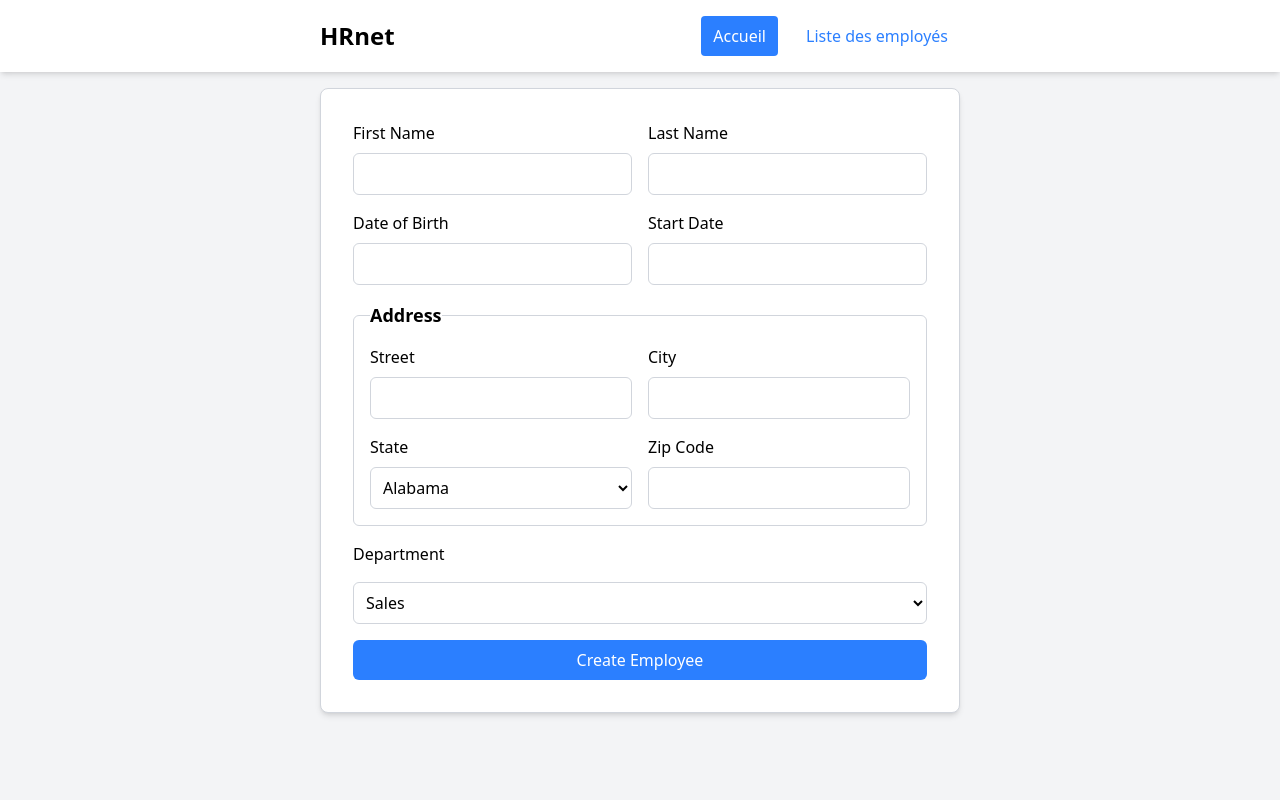
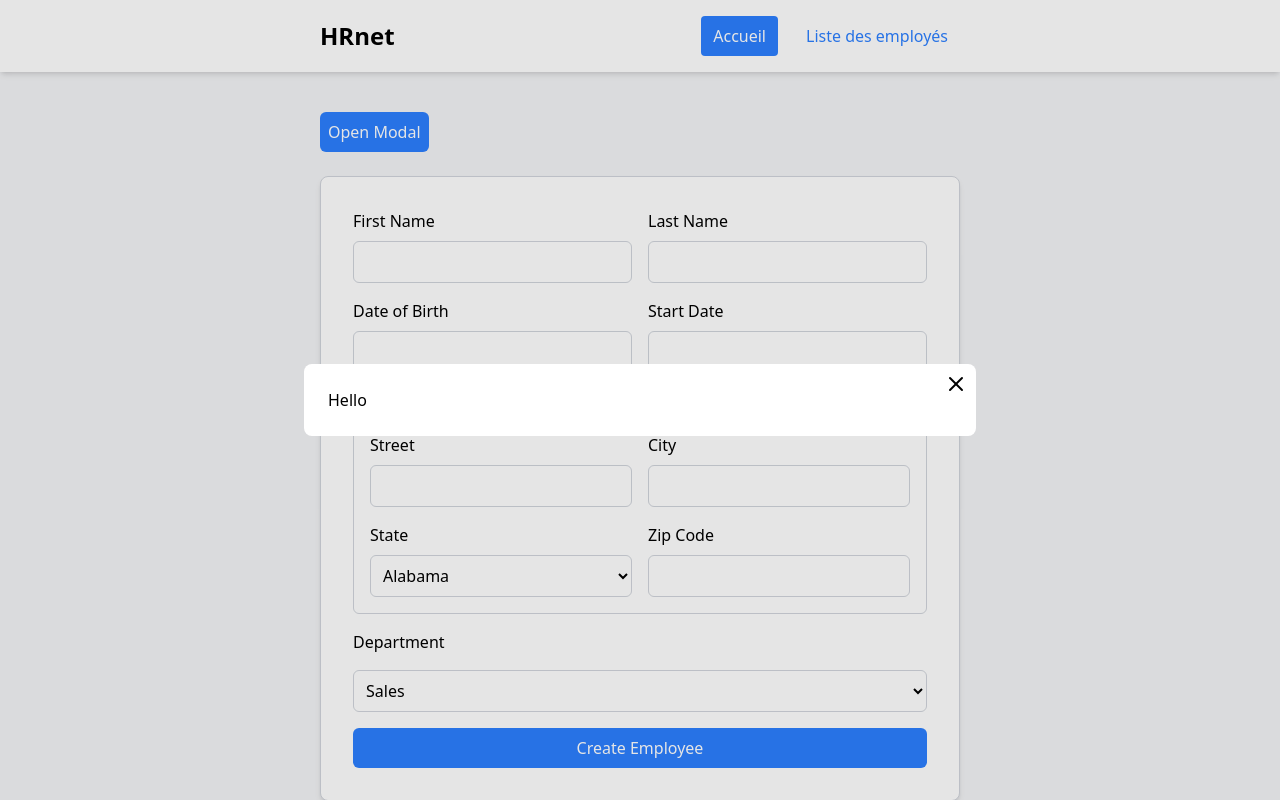
Before and after one commit to WillFDA/OC-wealth-health, a React (Vite) app: page / in a window 1280 px wide. Both pictures are taken after typing "Sample", "Sample", "Sample", "Sample", "Sample", "Sample" into the empty fields and a click on the button "Create Employee". Built offline with nearby package versions, Linux system fonts and the light colour scheme.

Commit message:
feat(home): début conception modal  et améliorer le formulaire d'employé avec gestion d'état

```diff
--- a/package.json
+++ b/package.json
@@ -11,6 +11,7 @@
   },
   "dependencies": {
     "@tailwindcss/vite": "^4.1.11",
+    "lucide-react": "^0.539.0",
     "react": "^19.1.1",
     "react-dom": "^19.1.1",
     "react-router": "^7.8.0",
--- /dev/null
+++ b/src/components/modal.tsx
@@ -0,0 +1,64 @@
+import { X } from 'lucide-react'
+import { useEffect, useRef } from 'react'
+import { createPortal } from 'react-dom'
+
+export default function Modal({
+  open,
+  onClose,
+  children,
+  closeIcon,
+  closePosition = 'top-right',
+  customPosition,
+}: {
+  open: boolean
+  onClose: () => void
+  children: React.ReactNode
+  closeIcon?: React.ReactNode
+  closePosition?: 'top-right' | 'top-left' | 'bottom-right' | 'bottom-left'
+  customPosition?: string
+}) {
+  const dialogRef = useRef<HTMLDialogElement>(null)
+
+  const getIconPosition = (position: string) => {
+    switch (position) {
+      case 'top-right':
+        return 'top-2 right-2'
+      case 'top-left':
+        return 'top-2 left-2'
+      case 'bottom-right':
+        return 'bottom-2 right-2'
+      case 'bottom-left':
+        return 'bottom-2 left-2'
+      default:
+        return 'top-2 right-2'
+    }
+  }
+
+  useEffect(() => {
+    if (!dialogRef.current) return
+    if (open) {
+      dialogRef.current?.showModal()
+    } else {
+      dialogRef.current?.close()
+    }
+  }, [open])
+
+  if (typeof document === 'undefined') return null
+  return createPortal(
+    <dialog
+      ref={dialogRef}
+      className='w-2xl max-w-2xl mx-auto my-auto min-h-lg bg-white p-6 rounded-lg'
+    >
+      <form
+        method='dialog'
+        autoFocus
+        onClick={onClose}
+        className={`absolute cursor-pointer ${getIconPosition(closePosition) || customPosition}`}
+      >
+        {closeIcon || <X className='size-6' />}
+      </form>
+      {children}
+    </dialog>,
+    document.body,
+  )
+}
--- a/src/pages/home.tsx
+++ b/src/pages/home.tsx
@@ -1,8 +1,12 @@
 import { useState } from 'react'
+import Modal from '../components/modal'
 import useStore from '../store/store'
 import type { Employee } from '../utils.ts/types'
 
 export default function Home() {
+  const modalState = useStore(state => state.modalState)
+  const openModal = useStore(state => state.openModal)
+  const closeModal = useStore(state => state.closeModal)
   const [formData, setFormData] = useState<Employee>({
     firstName: '',
     lastName: '',
@@ -34,6 +38,22 @@ export default function Home() {
   }
 
   return (
+    <>
+      <button
+        className='bg-blue-500 text-white p-2 rounded-md cursor-pointer my-6'
+        onClick={() => openModal()}
+      >
+        Open Modal
+      </button>
+      <Modal
+        open={modalState}
+        onClose={() => {
+          closeModal()
+          console.log('Je ferme la modal')
+        }}
+      >
+        <h1>Hello</h1>
+      </Modal>
       <form
         onSubmit={handleSubmit}
         className='flex flex-col gap-4 bg-white shadow-md p-8 rounded-lg border border-gray-300'
@@ -151,5 +171,6 @@ export default function Home() {
           Create Employee
         </button>
       </form>
+    </>
   )
 }
```
Also changed, not shown: 1 other file (tests, documents, lock files or other folders). Lines whose indentation alone changed are shown as unchanged.
